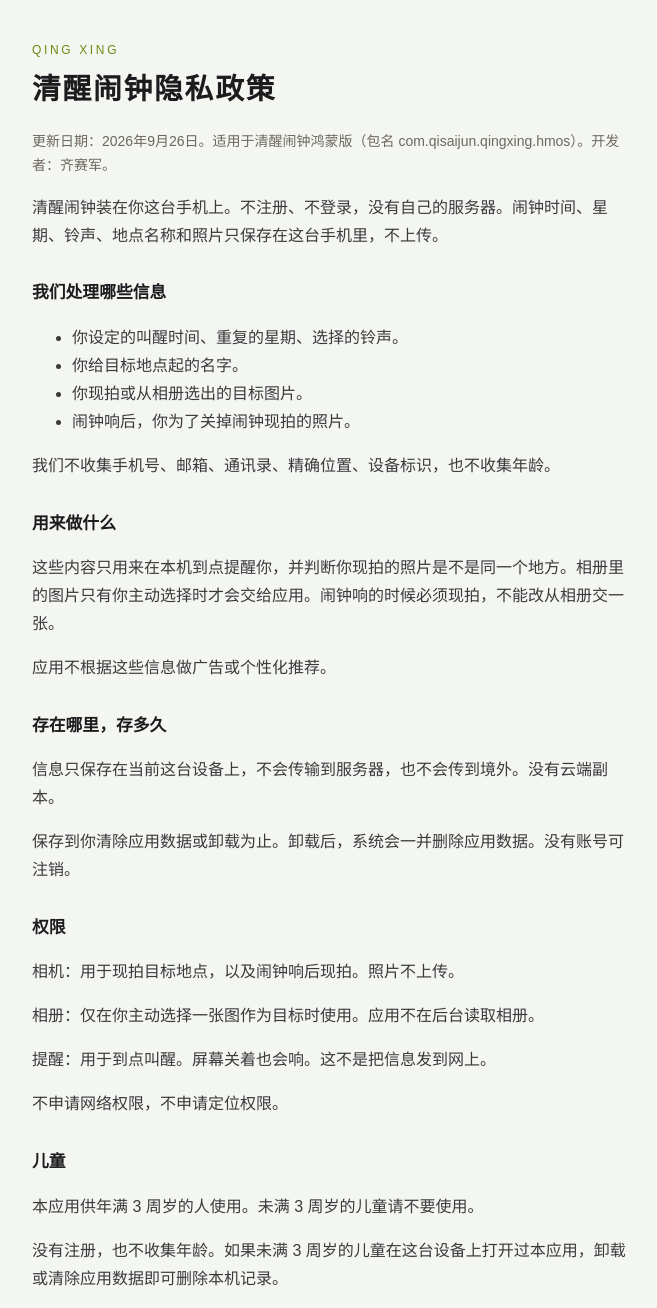
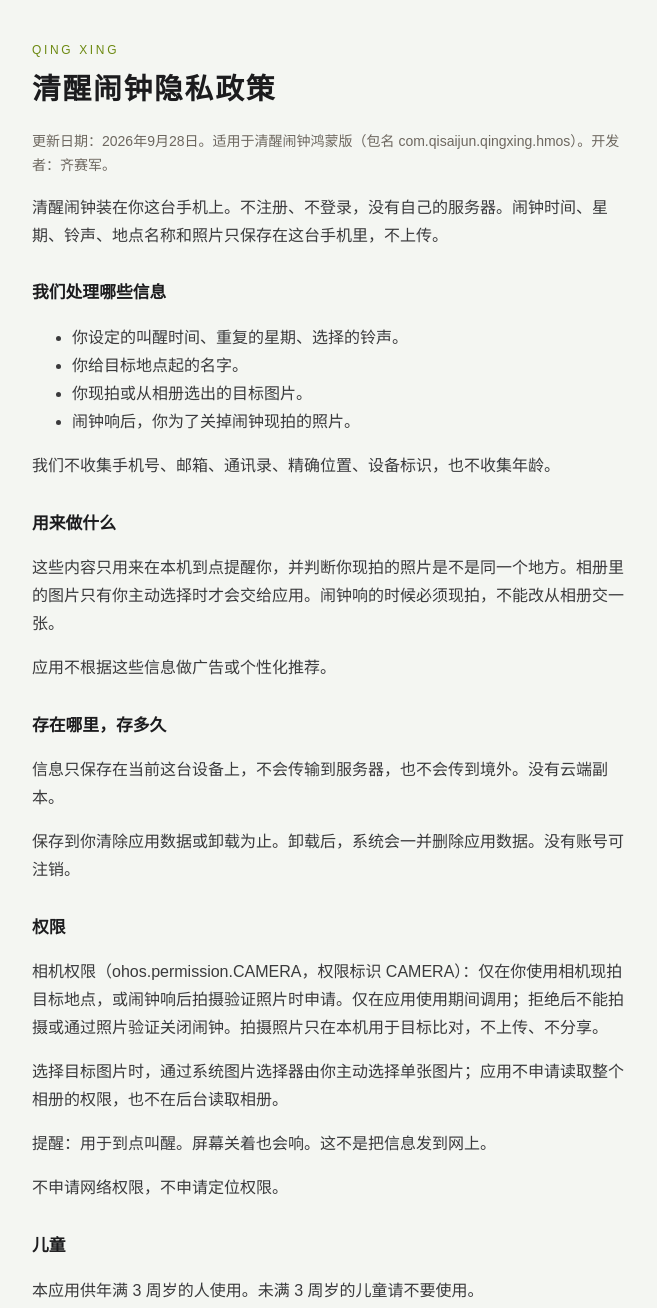
Before and after one commit to BigQ749/qingxing-privacy, a plain HTML site: page index.html in a window 1280 px wide. Shown: the top 1308 px of the page, without its empty margins (308-965 px from the left). Drawn offline with Linux system fonts and the light colour scheme.

Commit message:
明确声明相机权限用途

```diff
--- a/index.html
+++ b/index.html
@@ -25,7 +25,7 @@
     <main>
       <div class="kicker">QING XING</div>
       <h1>清醒闹钟隐私政策</h1>
-      <p class="meta">更新日期：2026年9月26日。适用于清醒闹钟鸿蒙版（包名 com.qisaijun.qingxing.hmos）。开发者：齐赛军。</p>
+      <p class="meta">更新日期：2026年9月28日。适用于清醒闹钟鸿蒙版（包名 com.qisaijun.qingxing.hmos）。开发者：齐赛军。</p>
       <p>清醒闹钟装在你这台手机上。不注册、不登录，没有自己的服务器。闹钟时间、星期、铃声、地点名称和照片只保存在这台手机里，不上传。</p>
 
       <h2>我们处理哪些信息</h2>
@@ -46,8 +46,8 @@
       <p>保存到你清除应用数据或卸载为止。卸载后，系统会一并删除应用数据。没有账号可注销。</p>
 
       <h2>权限</h2>
-      <p>相机：用于现拍目标地点，以及闹钟响后现拍。照片不上传。</p>
-      <p>相册：仅在你主动选择一张图作为目标时使用。应用不在后台读取相册。</p>
+      <p>相机权限（ohos.permission.CAMERA，权限标识 CAMERA）：仅在你使用相机现拍目标地点，或闹钟响后拍摄验证照片时申请。仅在应用使用期间调用；拒绝后不能拍摄或通过照片验证关闭闹钟。拍摄照片只在本机用于目标比对，不上传、不分享。</p>
+      <p>选择目标图片时，通过系统图片选择器由你主动选择单张图片；应用不申请读取整个相册的权限，也不在后台读取相册。</p>
       <p>提醒：用于到点叫醒。屏幕关着也会响。这不是把信息发到网上。</p>
       <p>不申请网络权限，不申请定位权限。</p>
 
```
